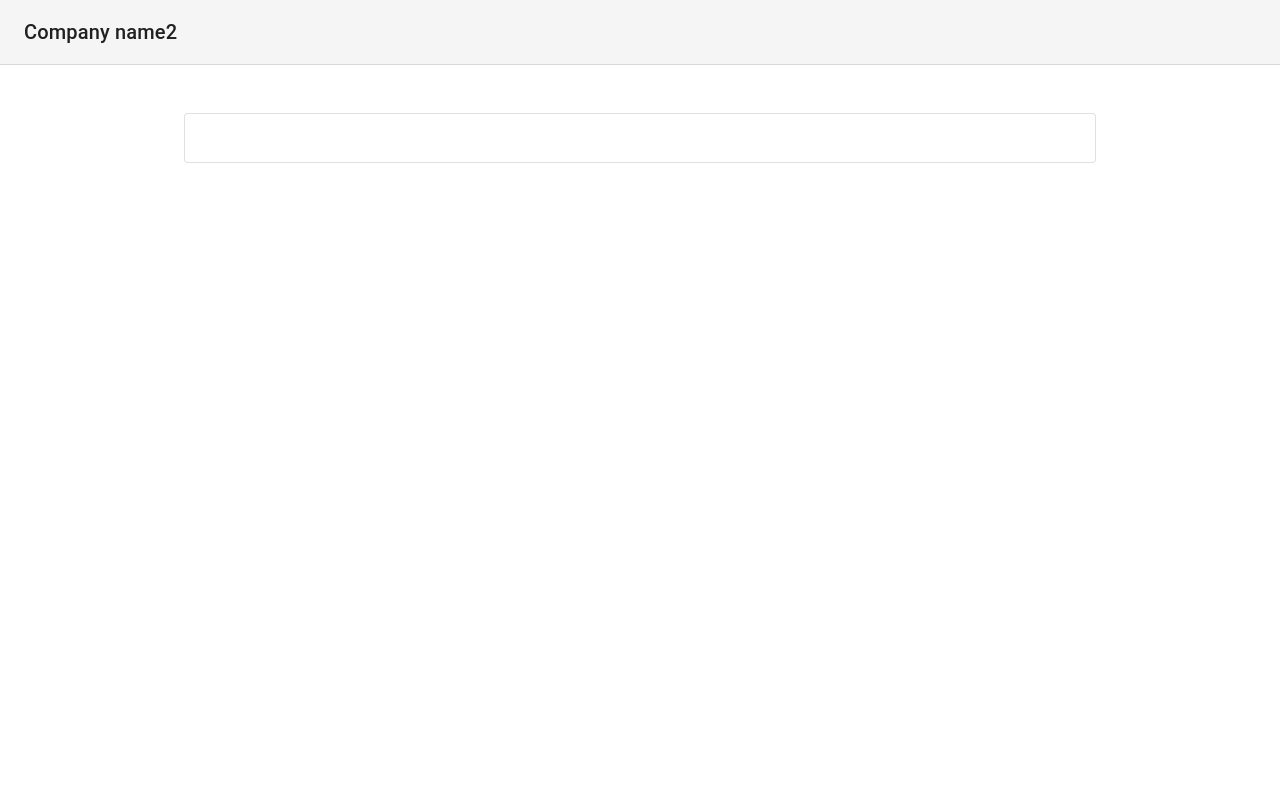
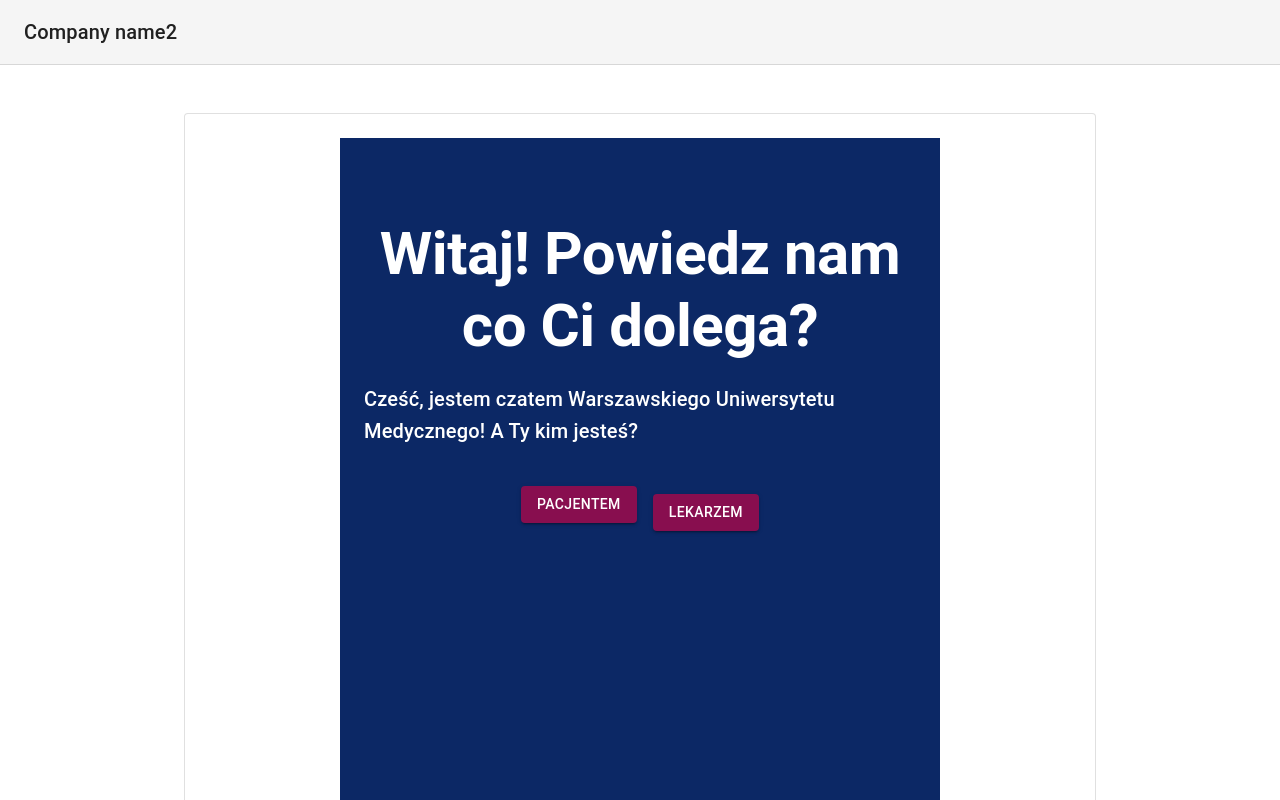
Before and after one commit to durczokj/neurological-diagnostic-tool, a React (Vite) app in the folder Frontend/: page /home in a window 1280 px wide. Before the commit this address had no page. Shown: the top 800 px of the page. Built offline with nearby package versions, Linux system fonts and the light colour scheme.

Commit message:
Add first working version of homepage

```diff
--- a/Frontend/src/App/App.jsx
+++ b/Frontend/src/App/App.jsx
@@ -12,7 +12,7 @@
 import Characteristics from './Pages/Characteristics'
 import Symptoms from './Pages/Symptoms'
 import Results from './Pages/Results'
-
+import Home from './Pages/Home'
 import symptomsService from './services/symptoms'
 
 import './fontStyles.css'
@@ -20,7 +20,7 @@
 const App = () => {
 
   const navigate = useNavigate()
-
+  const [user, setUser] = useState([])
   const [diseases, setDiseases] = useState([])
   const [symptoms, setSymptoms] = useState([])
   const [choices, setChoices] = useState([])
@@ -67,6 +67,7 @@
               <Route path="/select" element={ <Symptoms symptoms={symptoms} renderQuestionsScreen={renderQuestionsScreen}/> } />
               <Route path="/characteristics/:question" element={ <Characteristics symptoms={choices} answeredQuestions={answeredQuestions} handleAnsweredQuestions={handleAnsweredQuestions} /> } />
               <Route path="/results" element={ <Results diseases={diseases} /> } />
+              <Route path="/home" element={ <Home user={user} setUser={setUser} /> } />
           </Routes>
         </Paper>
       </Container>
--- /dev/null
+++ b/Frontend/src/App/Pages/Home/index.jsx
@@ -0,0 +1,45 @@
+import React from 'react';
+import { useNavigate } from 'react-router-dom';
+import { Container, Typography, Button, Box } from '@mui/material';
+
+const HomePage = ({ setUser }) => {
+  const navigate = useNavigate();
+
+  const handleSelectUser = (userType) => {
+    setUser(userType);
+    navigate('/select');
+  };
+
+  return (
+    <Container maxWidth="sm" style={{ backgroundColor: '#0C2865', color: 'white', height: '100vh', paddingTop: '10vh' }}>
+      <Typography variant="h2" gutterBottom align="center" style={{ fontWeight: 'bold' }}>
+        Witaj! Powiedz nam co Ci dolega?
+      </Typography>
+      <Box display="flex" flexDirection="column" alignItems="center">
+        <Typography variant="h6" gutterBottom>
+          Cześć, jestem czatem Warszawskiego Uniwersytetu Medycznego! A Ty kim jesteś?
+        </Typography>
+        <Box mt={4}>
+          <Button
+            variant="contained"
+            color="primary"
+            style={{ marginRight: '1rem', marginBottom: '1rem' }}
+            onClick={() => handleSelectUser('patient')}
+          >
+            Pacjentem
+          </Button>
+          <Button
+            variant="contained"
+            color="primary"
+            onClick={() => handleSelectUser('doctor')}
+          >
+            Lekarzem
+          </Button>
+        </Box>
+        {/* Insert the graphic element here if needed */}
+      </Box>
+    </Container>
+  );
+};
+
+export default HomePage;
--- a/Frontend/src/main.jsx
+++ b/Frontend/src/main.jsx
@@ -1,14 +1,29 @@
-import ReactDOM from 'react-dom/client'
-import { BrowserRouter as Router } from 'react-router-dom'
+import ReactDOM from 'react-dom/client';
+import { BrowserRouter as Router } from 'react-router-dom';
+import { ThemeProvider, createTheme } from '@mui/material/styles';
 import React from 'react';
+import App from '@/App/App.jsx';
+import '@/i18n/config.js';
+import browserHistory from './browserHistory';
 
-import App from '@/App/App.jsx'
-// import './index.css'
-import '@/i18n/config.js'
-import browserHistory from './browserHistory'
+// Create a theme instance with your specified primary and secondary colors
+const theme = createTheme({
+  palette: {
+    primary: {
+      main: '#880E4F', // Your specified color for primary
+    },
+    secondary: {
+      main: '#0C2865', // Your specified color for secondary
+    },
+    // ...other options
+  },
+});
 
+// Render your app component, wrapped with ThemeProvider
 ReactDOM.createRoot(document.getElementById('root')).render(
-  <Router history={browserHistory}>
-    <App />
-  </Router>
-)
+  <ThemeProvider theme={theme}>
+    <Router history={browserHistory}>
+      <App />
+    </Router>
+  </ThemeProvider>
+);
```
